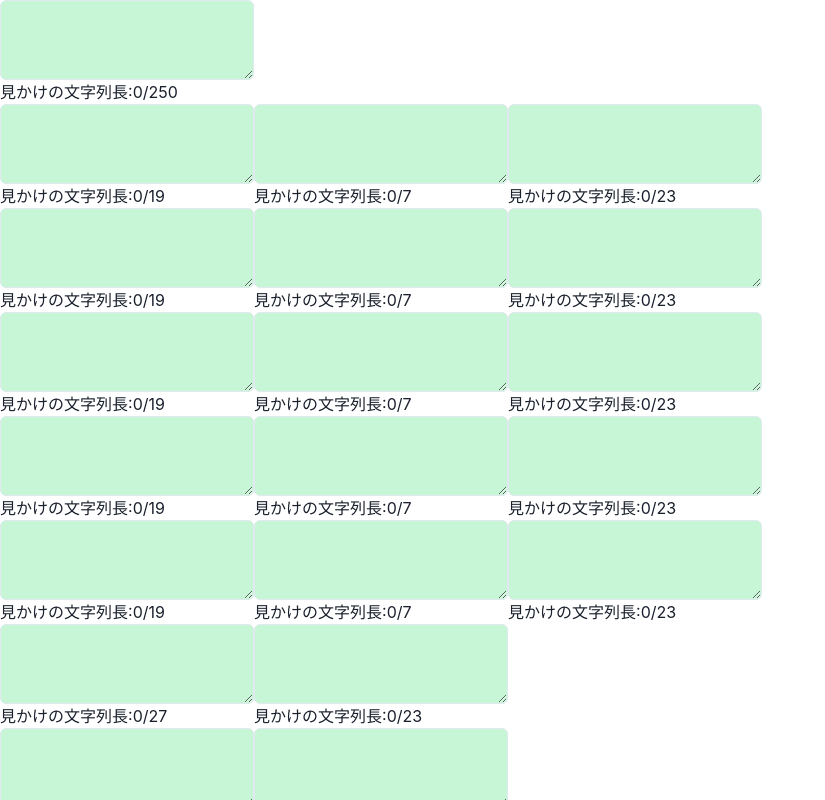
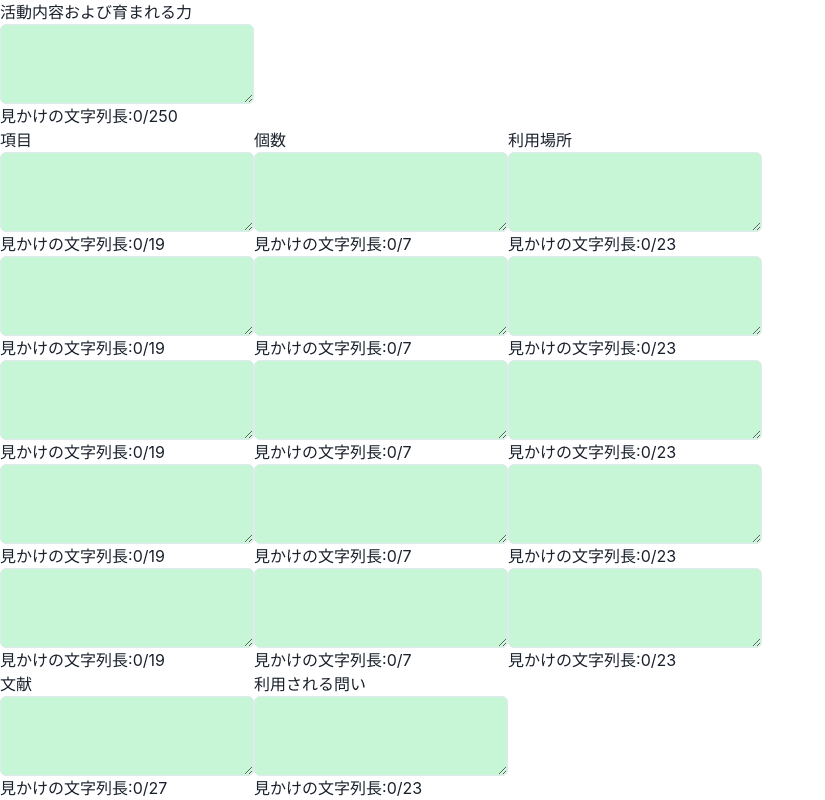
Before and after one commit to hoshitaro-creative/character-counter, a Next.js app: page /character-counter/ in a window 1280 px wide. Shown: the top 800 px of the page, without its empty margins (0-825 px from the left). Built offline with nearby package versions, Linux system fonts and the light colour scheme.

Commit message:
update: columNameを表示した

```diff
--- a/components/molecules/Table.tsx
+++ b/components/molecules/Table.tsx
@@ -7,12 +7,14 @@ type Props = {
 };
 
 const Table: React.VFC<Props> = ({ tableConfig }) => {
+  const rowNumber = tableConfig.rowNumber;
   return (
-    <Flex direction="column">
-      {[...Array(tableConfig.rowNumber)].map((_, i) => (
-        <Flex key={i} direction="row">
-          {tableConfig.colums.map(({ maxLength }, i) => (
-            <Cell maxLength={maxLength} key={i}></Cell>
+    <Flex direction="row">
+      {tableConfig.colums.map((cellConfig, i) => (
+        <Flex direction="column" key={i}>
+          <div>{cellConfig.columName}</div>
+          {[...Array(rowNumber)].map((_, i) => (
+            <Cell maxLength={cellConfig.maxLength} key={i}></Cell>
           ))}
         </Flex>
       ))}
```
